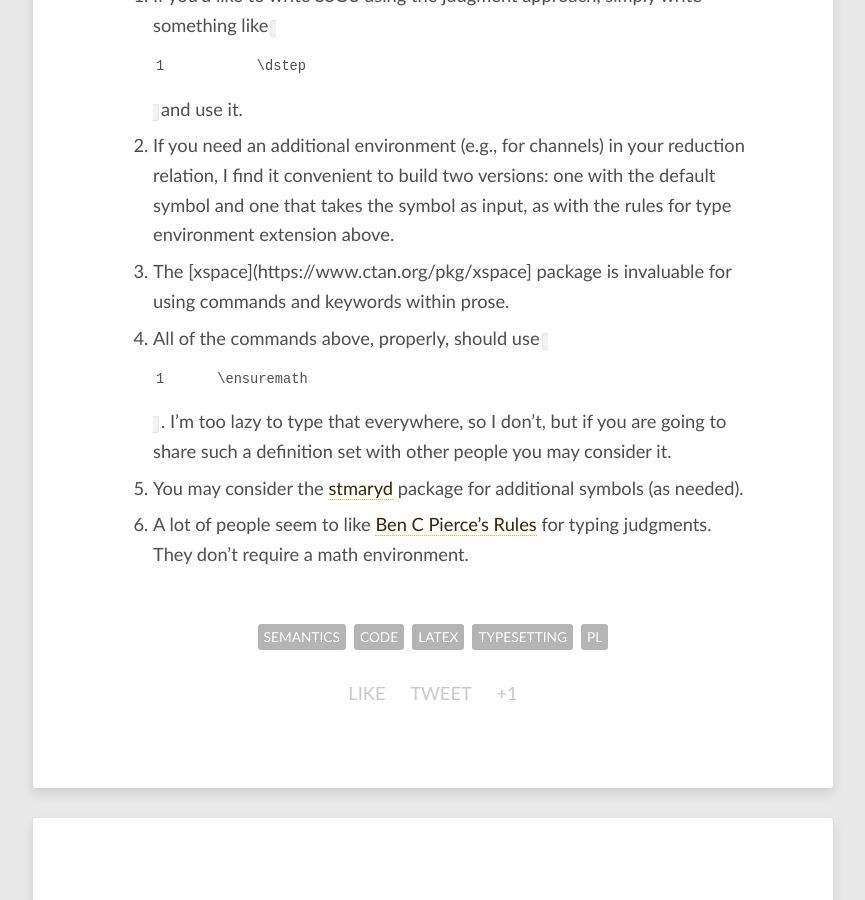
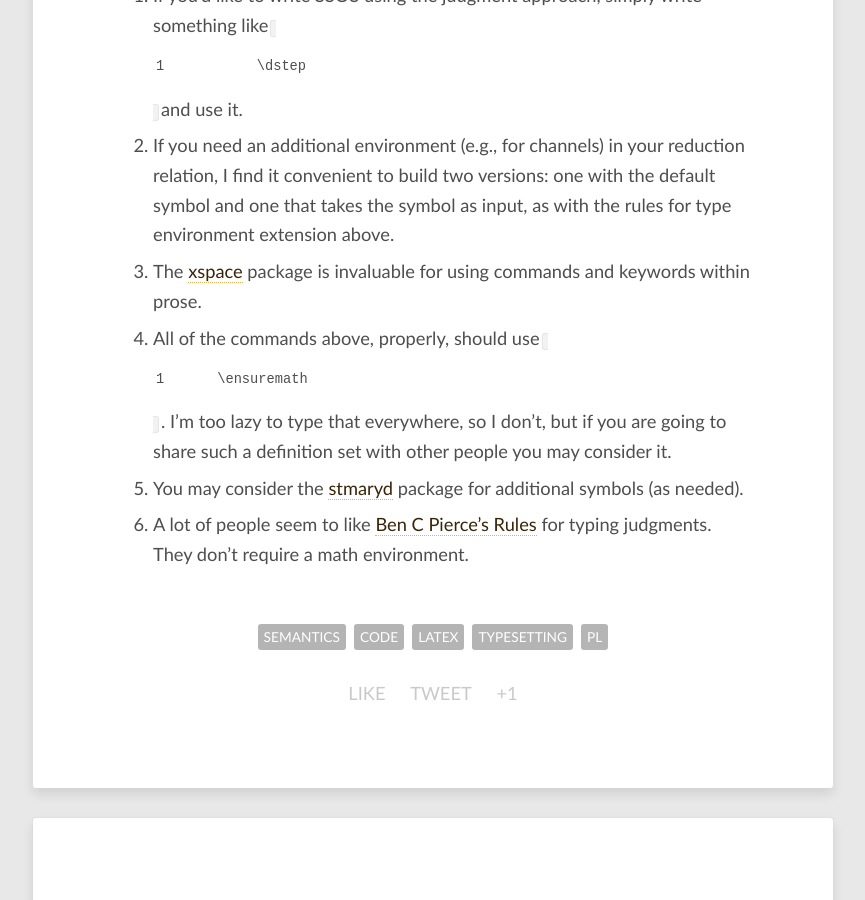
Before and after one commit to cgswords/cgswords.github.io, a Jekyll site: the page built from _posts/2015-08-17-latex-semantics.md, in a window 1280 px wide and 900 px high, scrolled down 14602 px. Shown: the whole window, without its empty margins (207-1072 px from the left). Built offline with Jekyll 4.4.1, drawn with Linux system fonts in a browser that asks for light colours; nearby versions of some CDN libraries; some web fonts are replaced; comment, search, counter and statistics services are not loaded.

Commit message:
Update 2015-08-17-latex-semantics.md

```diff
--- a/_posts/2015-08-17-latex-semantics.md
+++ b/_posts/2015-08-17-latex-semantics.md
@@ -521,7 +521,7 @@ In closing, here are some parting comments:
    reduction relation, I find it convenient to build two versions: one with
    the default symbol and one that takes the symbol as input, as with the
    rules for type environment extension above.
-3. The [xspace](https://www.ctan.org/pkg/xspace] package is invaluable for
+3. The [xspace](https://www.ctan.org/pkg/xspace) package is invaluable for
    using commands and keywords within prose.
 4. All of the commands above, properly, should use `\ensuremath`. I'm too lazy
    to type that everywhere, so I don't, but if you are going to share such a
```
